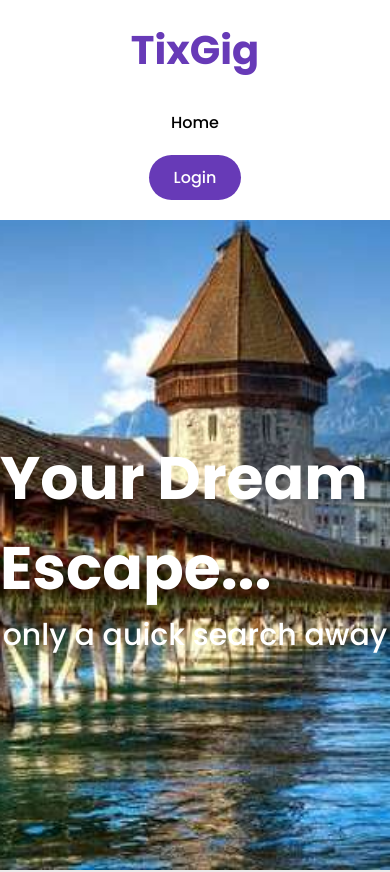
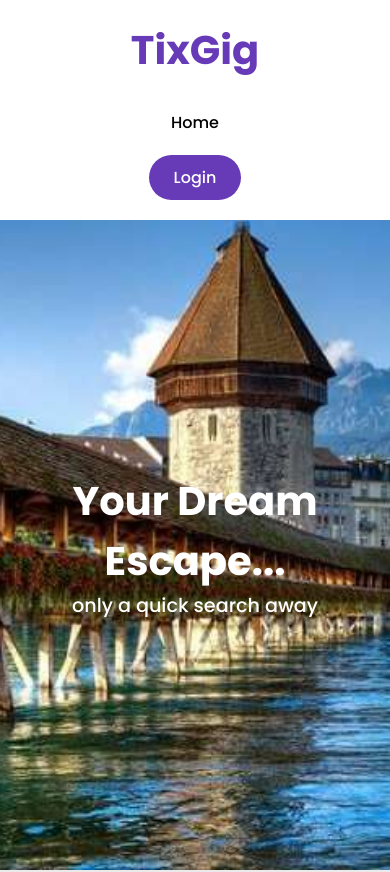
Before and after one commit to azizulwd/toursim-clineside, a React (Create React App) app: page / in a window 390 px wide. Shown: the top 872 px of the page. Built offline with nearby package versions, Linux system fonts and the light colour scheme; no server answers.

Commit message:
banner responsive

```diff
--- a/src/components/Home/Banner/Banner.css
+++ b/src/components/Home/Banner/Banner.css
@@ -22,3 +22,17 @@
     font-weight: 500;
     color: #fff;
 }
+
+
+/* Media query */
+@media screen and (max-width: 688px){
+    .banner_content{
+        text-align: center;
+    }
+    .banner_content h1{
+        font-size: 2.5rem;
+    }
+    .banner_content p{
+        font-size: 1.2rem;
+    }
+}
```
